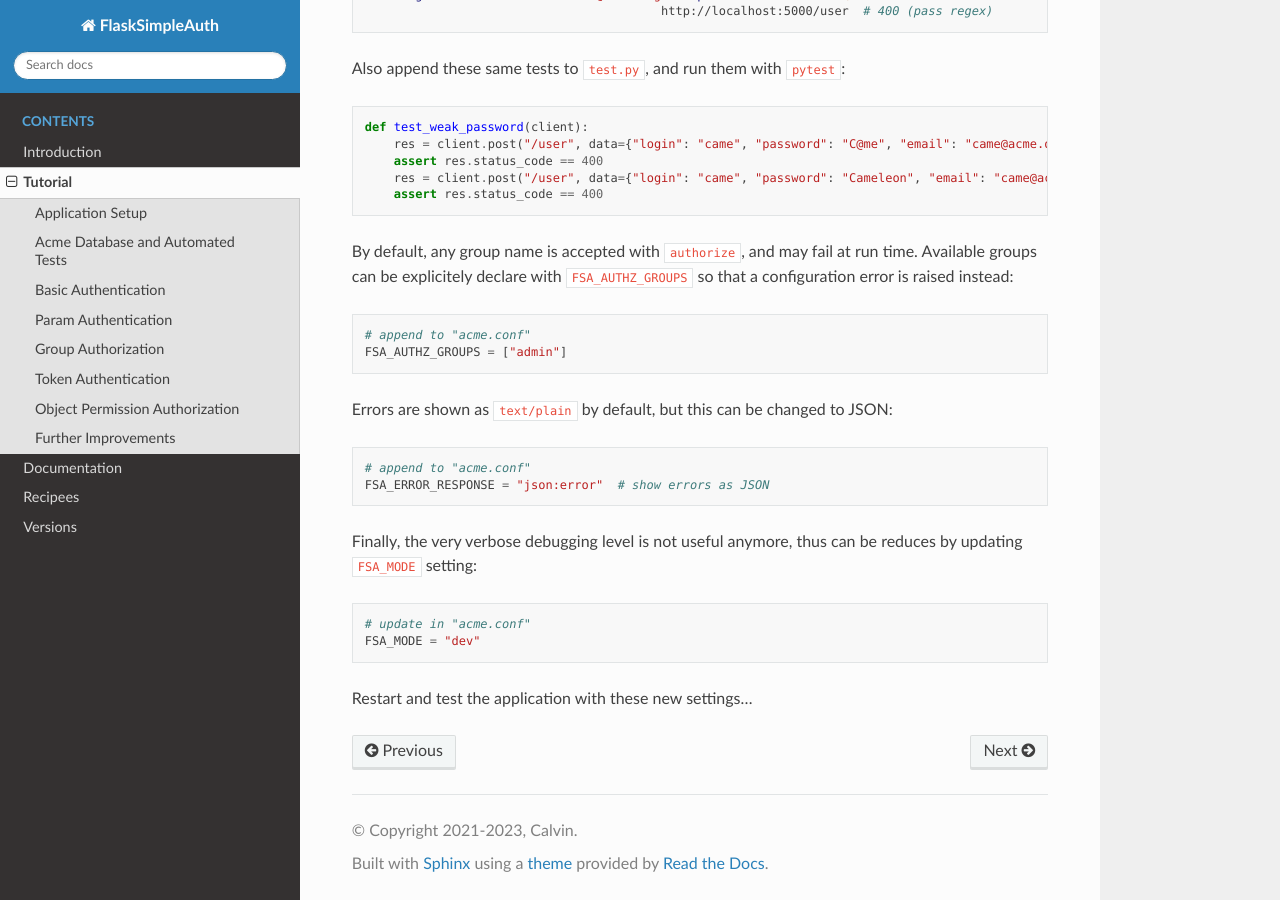
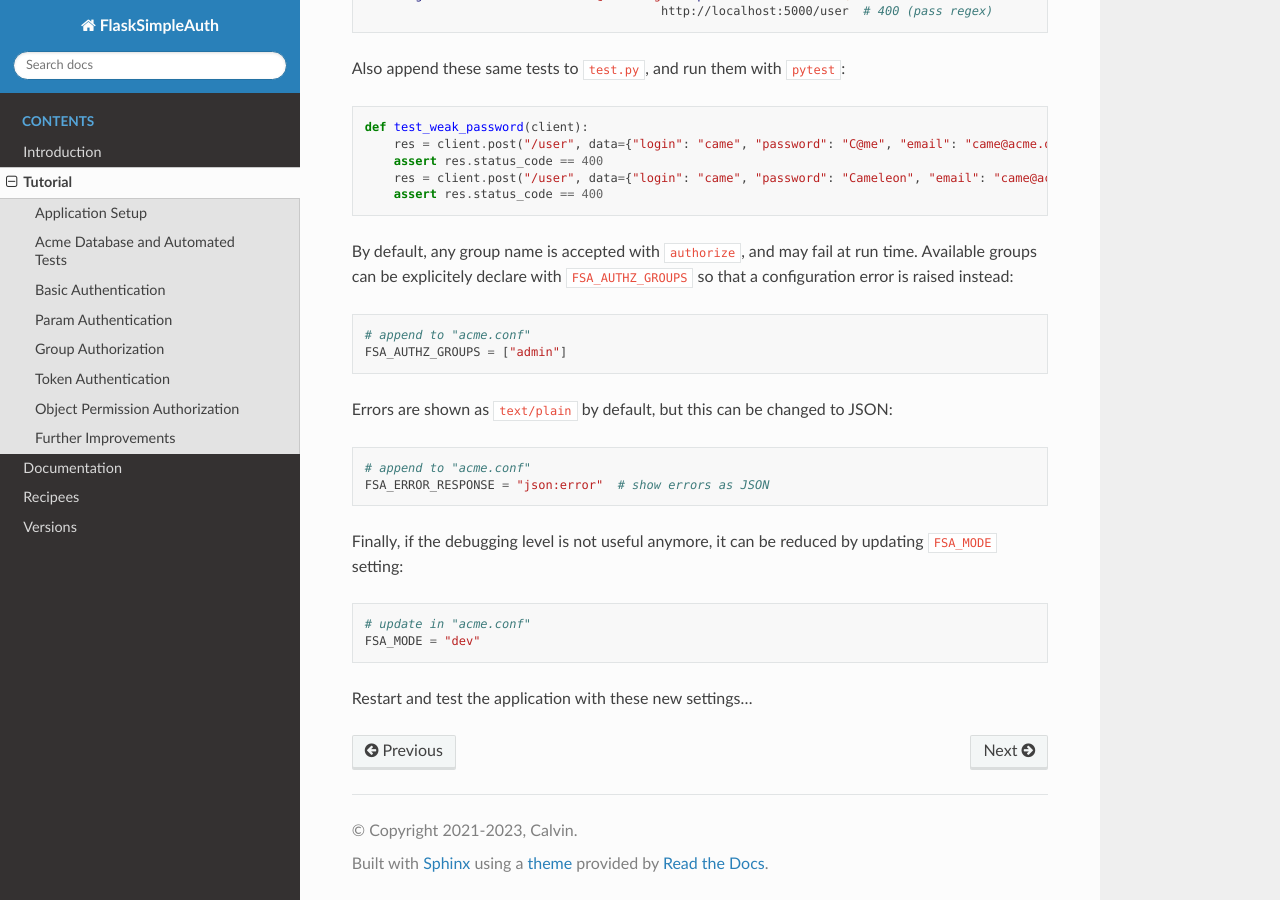
Before and after one commit to zx80/flask-simple-auth, a Sphinx documentation site: the page built from docs/TUTORIAL.md, in a window 1280 px wide and 900 px high, scrolled down 10776 px. Built offline with Sphinx 7.4.7 and the Read the Docs theme 2.0.0, drawn with Linux system fonts in a browser that asks for light colours; pages that are not in the unit, such as notebooks, are missing from menus.

Commit message:
reduced level

````diff
--- a/docs/TUTORIAL.md
+++ b/docs/TUTORIAL.md
@@ -615,8 +615,8 @@ Errors are shown as `text/plain` by default, but this can be changed to JSON:
 FSA_ERROR_RESPONSE = "json:error"  # show errors as JSON
 ```
 
-Finally, the very verbose debugging level is not useful anymore, thus can be
-reduces by updating `FSA_MODE` setting:
+Finally, if the debugging level is not useful anymore, it can be
+reduced by updating `FSA_MODE` setting:
 
 ```python
 # update in "acme.conf"
````
